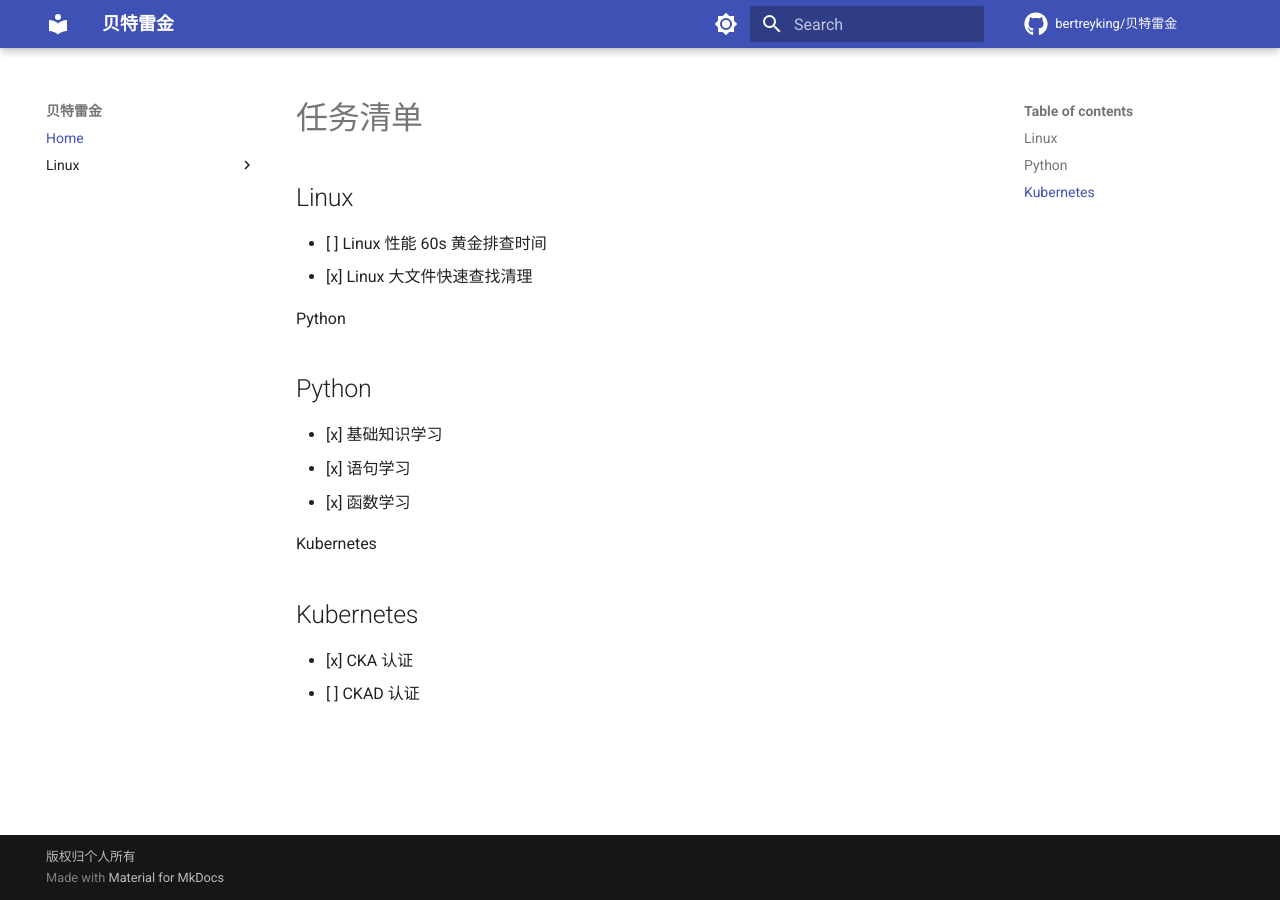
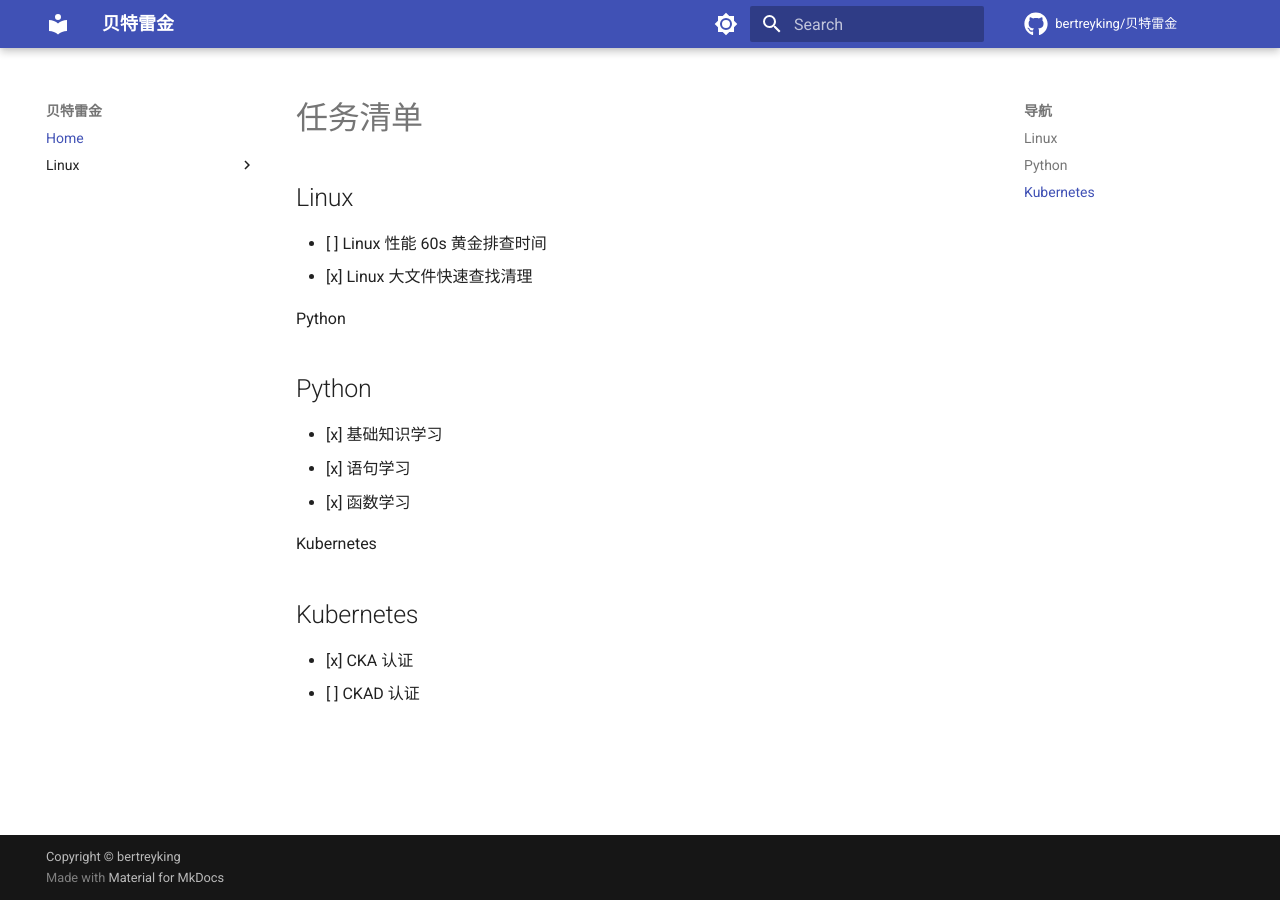
Before and after one commit to bertreyking/bertreyking.github.io, an MkDocs documentation site: the page built from docs/index.md, in a window 1280 px wide. Built offline with MkDocs 1.6.1 and Material for MkDocs 9.7.7, drawn with Linux system fonts in a browser that asks for light colours; comment, search, counter and statistics services are not loaded.

Commit message:
update mkdocsfile

```diff
--- a/mkdocs.yml
+++ b/mkdocs.yml
@@ -1,8 +1,8 @@
 site_name: 贝特雷金
 site_url: 'https://bertreyking.github.io/'
-site_author: 'weibing.ma'
-site_description: '个人事件记录'
-copyright: '版权归个人所有'
+site_author: ‘bertreyking'
+site_description: '个人笔记'
+copyright: 'Copyright &copy; bertreyking'
 repo_url: 'https://github.com/bertreyking/bertreyking.github.io'
 repo_name: 'bertreyking/贝特雷金'
 
@@ -20,8 +20,15 @@
         - 'Ansible Playbook': 'ansible.md'
 
 markdown_extensions:
+    - meta
+    - def_list
+    - attr_list
+    - abbr
+    - admonition
     - toc:
         permalink: True
+        title: 导航
+        top_depth: 5
     - footnotes
     - tables
     - markdown_checklist.extension
```
